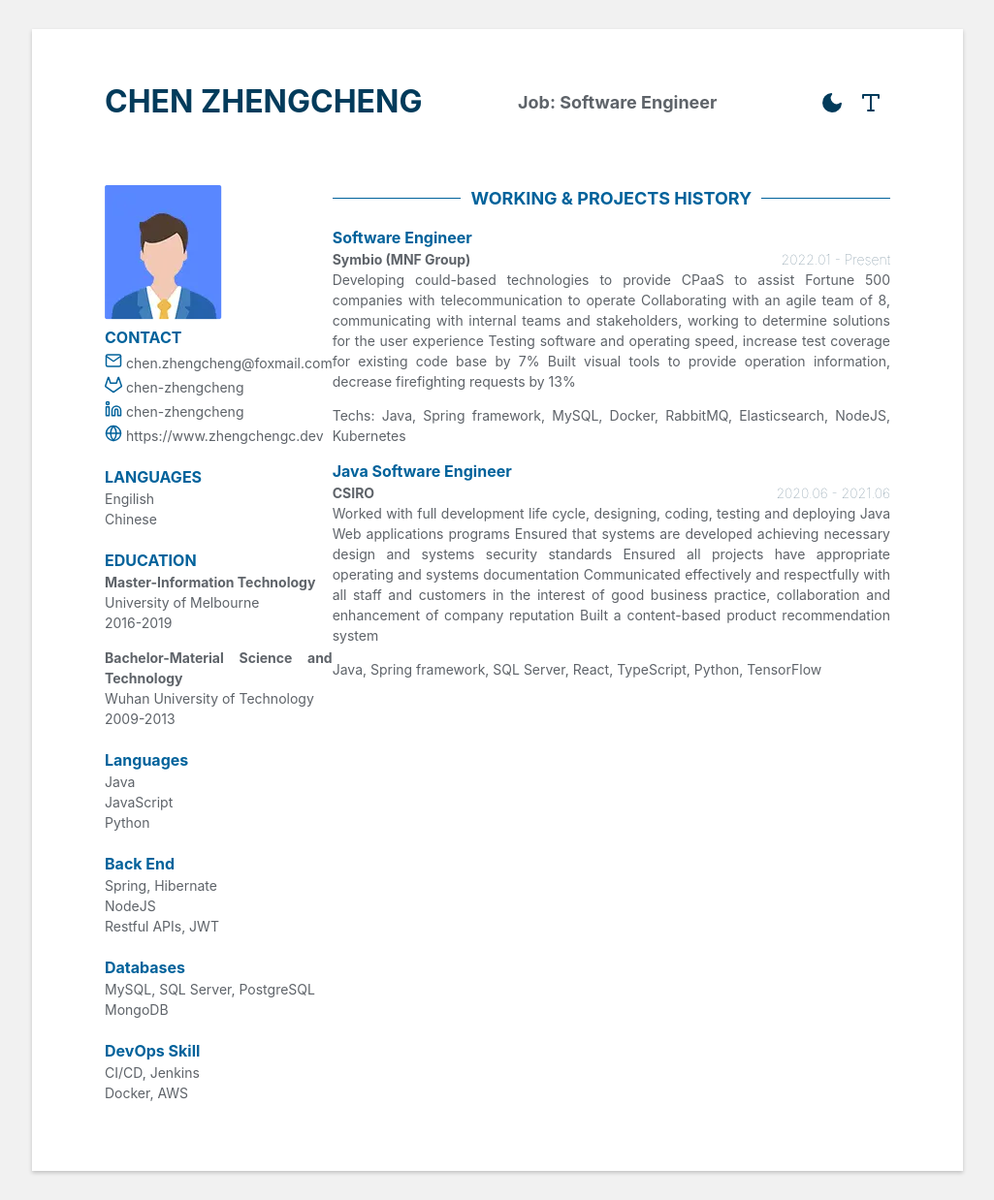
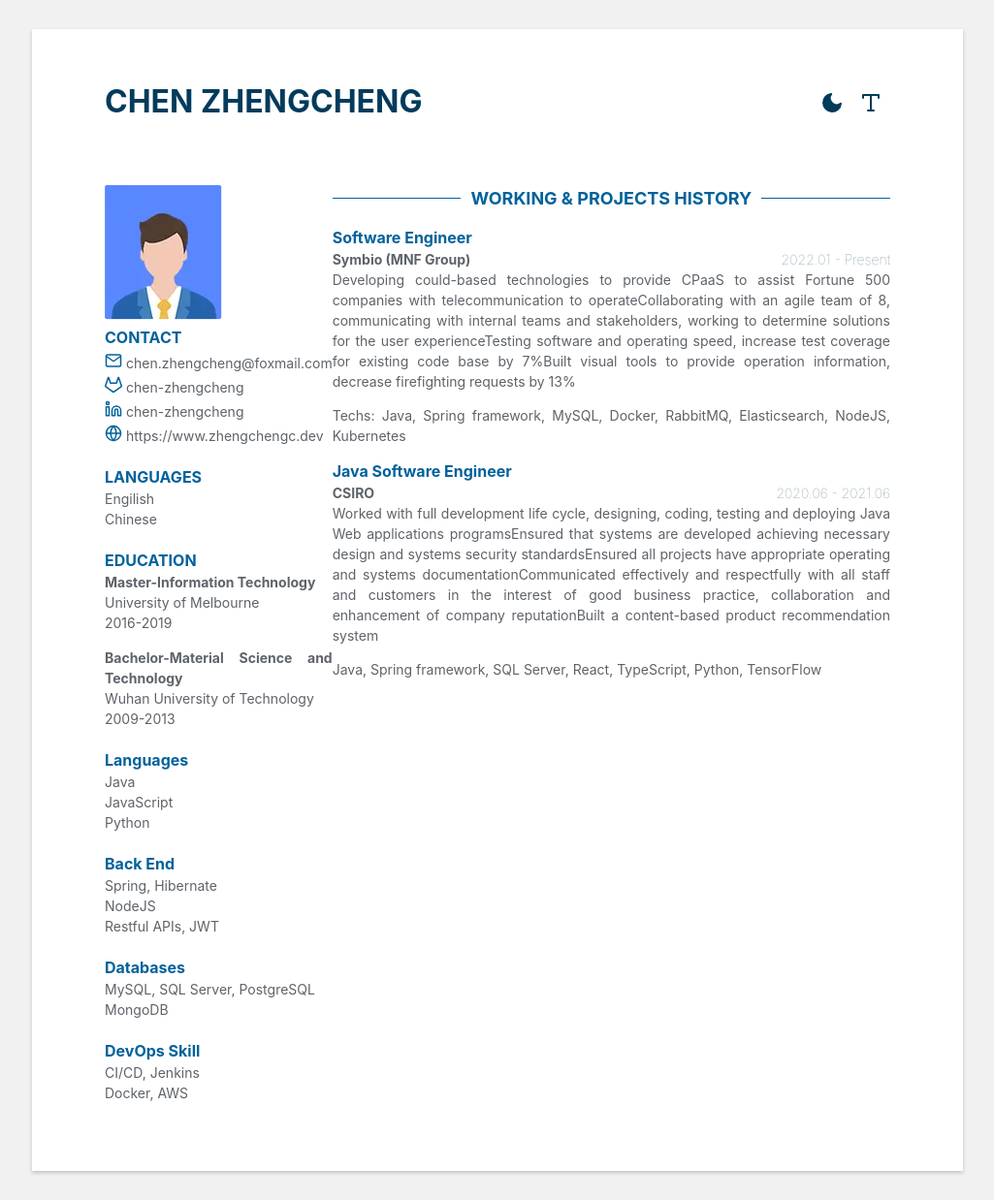
Before and after one commit to zhengchengc/personal-website, a Jekyll site: the page built from cv.md, in a window 1280 px wide. Shown: the whole page at 97% size, without its empty margins (127-1152 px from the left). Built offline with Jekyll 4.4.1, drawn with Linux system fonts in a browser that asks for light colours; a style sheet for code colours, icons or effects is not loaded.

```diff
--- a/_data/cv.yml
+++ b/_data/cv.yml
@@ -66,7 +66,7 @@
 #       content: "蜀汉建立的元老，为蜀国的发展和强大贡献了力量。（以上内容均为展示效果填充需要，内容请勿当真！！！）"
 - lang: en
   name: Chen Zhengcheng
-  motivation: Software Engineer
+  motivation:
   photo: /assets/img/h3.webp
   email: chen.zhengcheng@foxmail.com
   gitlab: chen-zhengcheng
@@ -105,30 +105,23 @@
     - role: Software Engineer
       company: Symbio (MNF Group)
       time: 2022.01 - Present
-      details: |+
-        Developing could-based technologies to provide CPaaS to assist Fortune 500 companies with telecommunication to operate
-
-        Collaborating with an agile team of 8, communicating with internal teams and stakeholders, working to determine solutions for the user experience
-
-        Testing software and operating speed, increase test coverage for existing code base by 7%
-
-        Built visual tools to provide operation information, decrease firefighting requests by 13%
+      details:
+        - Developing could-based technologies to provide CPaaS to assist Fortune 500 companies with telecommunication to operate
+        - Collaborating with an agile team of 8, communicating with internal teams and stakeholders, working to determine solutions for the user experience
+        - Testing software and operating speed, increase test coverage for existing code base by 7%
+        - Built visual tools to provide operation information, decrease firefighting requests by 13%
       tech: |
         Techs: Java, Spring framework, MySQL, Docker, RabbitMQ, Elasticsearch,
         NodeJS, Kubernetes
     - role: Java Software Engineer
       company: CSIRO
       time: 2020.06 - 2021.06
-      details: |+
-        Worked with full development life cycle, designing, coding, testing and deploying Java Web applications programs
-
-        Ensured that systems are developed achieving necessary design and systems security standards
-
-        Ensured all projects have appropriate operating and systems documentation
-
-        Communicated effectively and respectfully with all staff and customers in the interest of good business practice, collaboration and enhancement of company reputation
-
-        Built a content-based product recommendation system
+      details:
+        - Worked with full development life cycle, designing, coding, testing and deploying Java Web applications programs
+        - Ensured that systems are developed achieving necessary design and systems security standards
+        - Ensured all projects have appropriate operating and systems documentation
+        - Communicated effectively and respectfully with all staff and customers in the interest of good business practice, collaboration and enhancement of company reputation
+        - Built a content-based product recommendation system
       tech: Java, Spring framework, SQL Server, React, TypeScript, Python, TensorFlow
     # - role: Seven Release of MengHuo
     #   company: Principal Researcher
```
